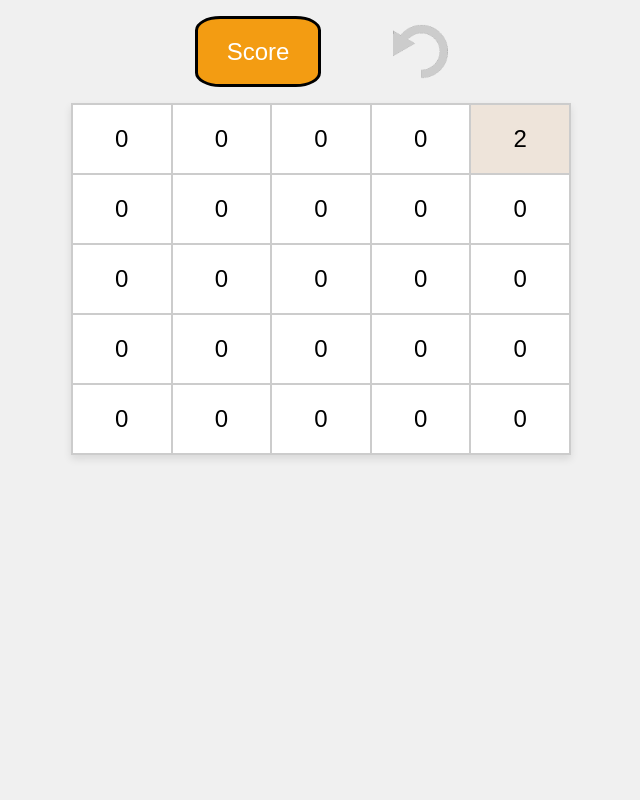
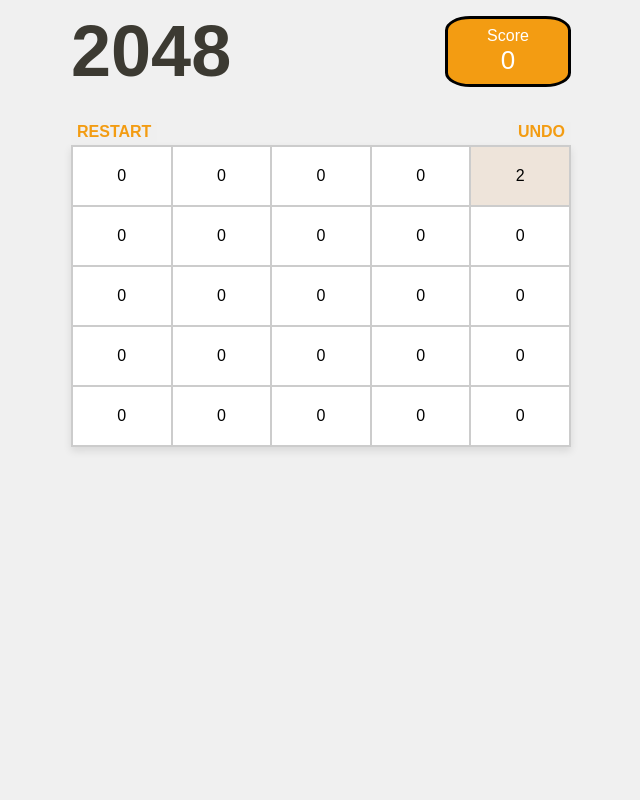
Before and after one commit to vgu734/2048, a Flask app: page / in a window 1280 px wide. Shown: the whole page, without its empty margins (319-959 px from the left). Run offline with Flask 3, Linux system fonts and the light colour scheme.

Commit message:
styling update

```diff
--- a/app/static/css/styles.css
+++ b/app/static/css/styles.css
@@ -2,7 +2,6 @@
 	overflow: hidden;
 	background-color: #f0f0f0;
 	font-family: Arial, sans-serif;
-	font-size: 24px;
 	margin: 0;
     padding: 0;
     display: grid;
@@ -28,17 +27,45 @@
 	height: 20%;
 }
 
+header {
+    display: flex;
+    flex-direction: column;
+}
+
+#app-header {
+    display: flex;
+    justify-content: space-between;
+    align-items: center;
+    align-self: center;
+    padding: 10px;
+    margin-bottom: 20px;
+}
+#table-header {
+    display: flex;
+    justify-content: space-between;
+    align-items: center;
+    align-self: center;
+    margin-bottom: 3px;
+}
+.title {
+	color: #3c3a32;
+	font-weight: 800;
+	font-size: 72px;
+}
+.main-buttons {
+	border: none;
+	color: #f39c12;
+	font-weight: 800;
+	font-size: 16px;
+}
+.main-buttons:hover {
+	transform: scale(1.15);
+}
+
 #container {
     display: grid;
     grid-template-rows: auto 1fr;
     height: 100%;
-}
-#top-bar {
-    display: grid;
-    grid-template-columns: 50% 8% 0%;
-    width: 100%;
-    padding: 1rem;
-    box-sizing: border-box;
 }
 #score {
     display: flex;
@@ -53,33 +80,10 @@
     text-align: center;
     border: 3px solid black;
 }
-
 #score .value {
-    font-size: 16px;
+    font-size: 26px;
 }
 
-#undo {
-    background: none;
-    border: none;
-    outline: none;
-    padding: 0;
-    cursor: pointer;
-    display: inline-flex;
-    align-items: center;
-    justify-content: center;
-}
-#undo img {
-    width: 65px;
-    height: 65px;
-    object-fit: contain;
-    transition: transform 0.3s ease;
-}
-#undo:hover img {
-    transform: scale(1.15);
-}
-#undo.no-move img {
-    transform: scale(1);
-}
 .board {
 	display: flex;
 	justify-content: center;
@@ -114,7 +118,7 @@
     left: 50%;
     transform: translate(-50%, -50%);
 }
-#restart-button {
+#restart-button-overlay {
     position: absolute;
     top: 66%;
     left: 50%;
--- a/app/templates/grid.html
+++ b/app/templates/grid.html
@@ -12,22 +12,25 @@
     <div id="game-over-overlay" class="overlay">
         <div class="overlay-content">
             <div id="game-over-message" class="game-over-message">GAME OVER</div>
-            <button id="restart-button" class="restart-button">Restart</button>
+            <button id="restart-button-overlay" class="restart-button-overlay">Restart</button>
         </div>
     </div>
     <div id="container">
-        <div id="top-bar">
+        <header>
+		    <div id="app-header">
+		        <div class="title">2048</div>
 		        <div id="score" class="score">
 		            <span class="label">Score</span>
-                <span id="game-score" class="value"></span>
+		            <span id="game-score" class="value">0</span>
 		        </div>
-            <div></div>
-            <button id="undo" class="undo no-move">
-                <img id="undo-img" src="/static/undo-disabled.png" alt="Undo" />
-            </button>
 		    </div>
+		    <div id="table-header" class="table-header">
+		        <button id="restart-button" class="main-buttons">RESTART</button>
+		        <button id="undo" class="main-buttons">UNDO</button>
+		    </div>
+		</header>
         <div id="board" class="board">
-            <table>
+            <table id="table">
                 {% for row in grid_data %}
                     <tr>
                         {% for item in row %}
@@ -53,21 +56,10 @@
             }
         }
 
-        function updateUndoButton() {
-            const undoImg = document.getElementById('undo-img');
-            if (moveMade) {
-                undoImg.src = '/static/undo.png';  // Image for active undo button
-                document.getElementById('undo').classList.remove('no-move');
-            } else {
-                undoImg.src = '/static/undo-disabled.png';  // Image for inactive undo button
-                document.getElementById('undo').classList.add('no-move');
-            }
-        }
-
         document.addEventListener('DOMContentLoaded', () => {
             const gameOver = {{ game_over | tojson }};
             updateGameOverOverlay(gameOver);
-            updateUndoButton();  // Initialize button state
+            updateUndoButton();
         });
 
         document.addEventListener('keydown', function(event) {
@@ -90,8 +82,8 @@
                     updateTable(data.grid_data, data.color_mapping);
                     updateScore(data.score);
                     updateGameOverOverlay(data.game_over);
-                    moveMade = true;  // Set moveMade to true after a successful move
-                    updateUndoButton();  // Update undo button image
+                    moveMade = true;
+                    updateUndoButton();
                 })
                 .catch((error) => console.error('Error:', error));
             }
@@ -123,7 +115,10 @@
         }
 
         document.addEventListener('DOMContentLoaded', () => {
-            document.getElementById('restart-button').addEventListener('click', () => {
+        	const handleFetchPost = (elementId, action) => {
+        		const element = document.getElementById(elementId);
+        		if (element) {
+        			element.addEventListener('click', () => {
         				fetch('/', {
                             method: 'POST',
                             headers: {
@@ -141,11 +136,16 @@
                             updateTable(data.grid_data, data.color_mapping);
                             updateScore(data.score);
                             updateGameOverOverlay(data.game_over);
-                    moveMade = false;  // Reset moveMade flag on restart
-                    updateUndoButton();  // Update undo button image
+                            moveMade = false;
+                            updateUndoButton();
                         })
                         .catch((error) => console.error('Error:', error));
         			});
+        		}
+        	};
+
+        	handleFetchPost('restart-button', 'restart');
+        	handleFetchPost('restart-button-overlay', 'restart-overlay');
         });
 
         document.addEventListener('DOMContentLoaded', () => {
@@ -166,12 +166,24 @@
                 .then(data => {
                     updateTable(data.grid_data, data.color_mapping);
                     updateScore(data.score);
-                    moveMade = false;  // Reset moveMade flag after undo
-                    updateUndoButton();  // Update undo button image
+                    moveMade = false;
+                    updateUndoButton();
                 })
                 .catch((error) => console.error('Error:', error));
             });
         });
+
+        function updateUndoButton() {
+        }
+
+        function updateDependentWidth() {
+            const table = document.getElementById('table');
+            const tableWidth = table.offsetWidth;
+
+            console.log(tableWidth)
+            document.getElementById('app-header').style.width = `${tableWidth}px`;
+            document.getElementById('table-header').style.width = `${tableWidth}px`;
+        }
 
         function formatNumberWithCommas(number) {
             return number.toString().replace(/\B(?=(\d{3})+(?!\d))/g, ",");
@@ -183,6 +195,9 @@
                 updateScore(parseInt(savedScore, 10));
             }
         };
+
+        window.onload = updateDependentWidth;
+        window.onresize = updateDependentWidth;
     </script>
 </body>
 </html>
```
Also changed, not shown: app/static/undo-disabled.png (deleted), app/static/undo.png (deleted). Lines whose indentation alone changed are shown as unchanged.
